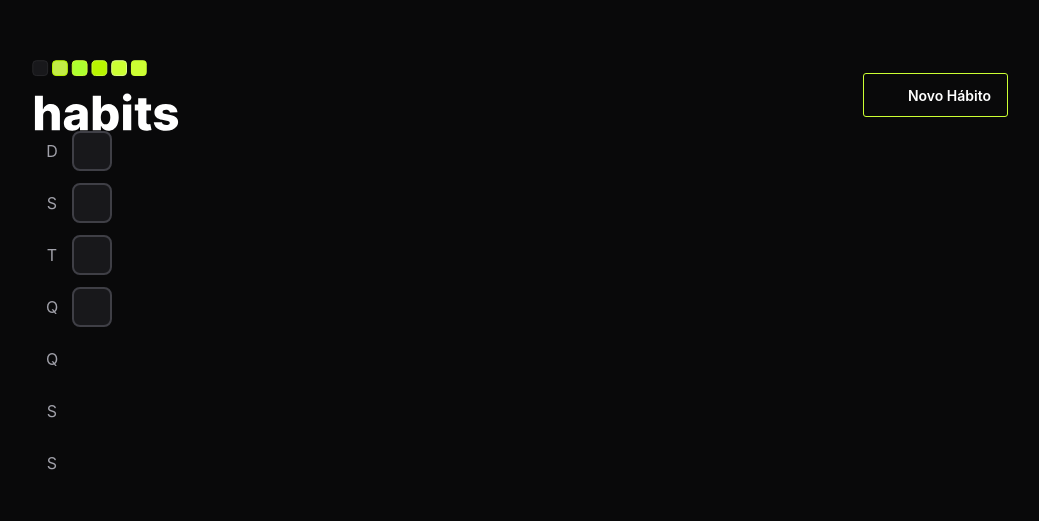
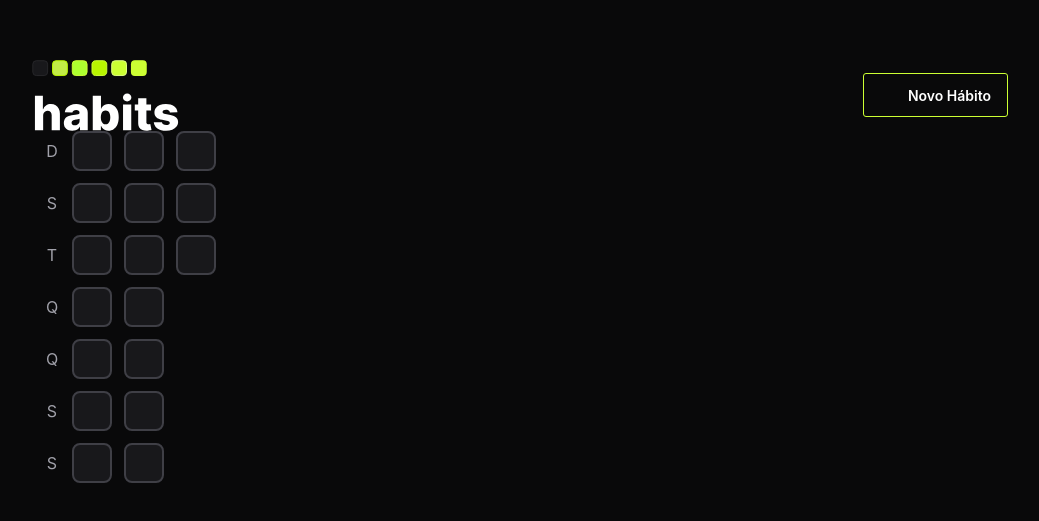
Before and after one commit to censuradho/habit-frontend, a Next.js app: page / in a window 1280 px wide. Shown: the part 129-650 px from the top of the page, without its empty margins (120-1159 px from the left). Built offline with nearby package versions, Linux system fonts and the light colour scheme; some icons are missing.

Commit message:
feat(render habit base on day of the year

```diff
--- a/src/layout/home/components/summary-table/index.tsx
+++ b/src/layout/home/components/summary-table/index.tsx
@@ -7,7 +7,11 @@ const weekDays = ['D', 'S', 'T', 'Q', 'Q', 'S', 'S']
 
 export function SummaryTable () {
 
-  console.log(generateDaysOfTheYearToMoment())
+  const summaryDays = generateDaysOfTheYearToMoment()
+
+  const renderCells = summaryDays.map((day, index) => (
+    <Habit key={index} />
+  ))
   const renderDays = weekDays.map((day, index) => (
     <Styles.Day key={index}>{day}</Styles.Day>
   ))
@@ -21,10 +25,7 @@ export function SummaryTable () {
             {renderDays}
           </Styles.GridHeader>
           <Styles.GridBody>
-            <Habit />
-            <Habit />
-            <Habit />
-            <Habit />
+            {renderCells}
           </Styles.GridBody>
         </Styles.Grid>
       </div>
```
